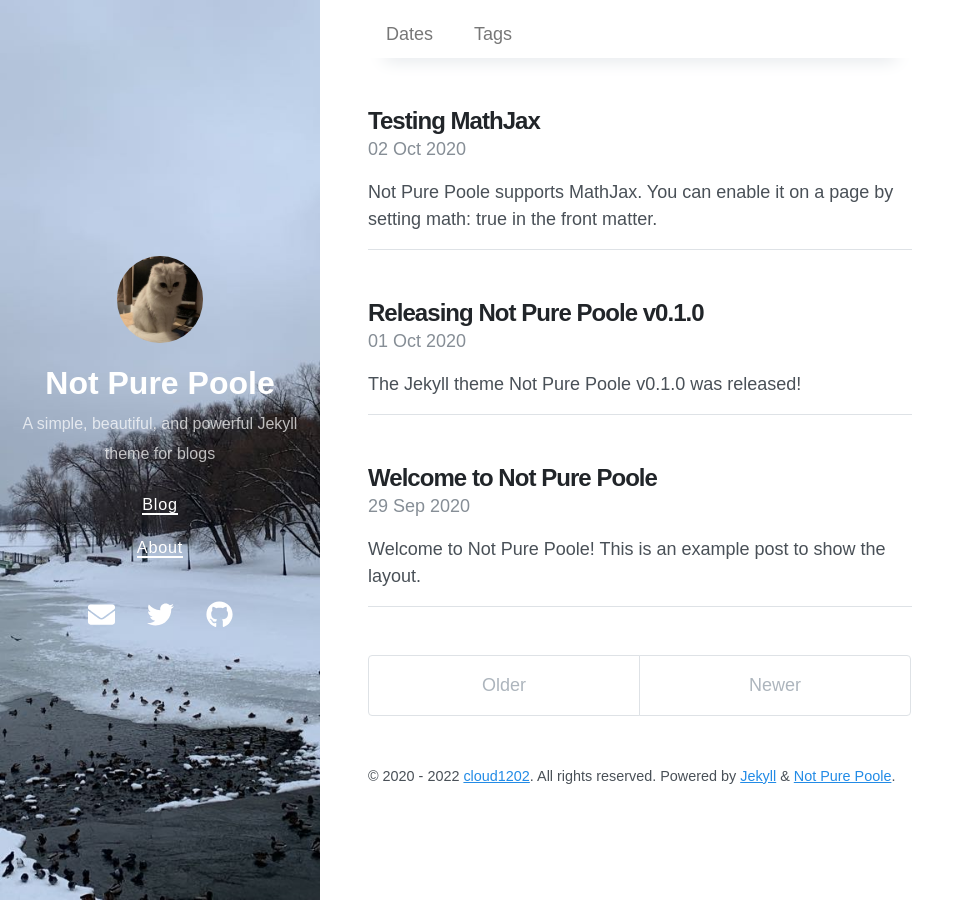
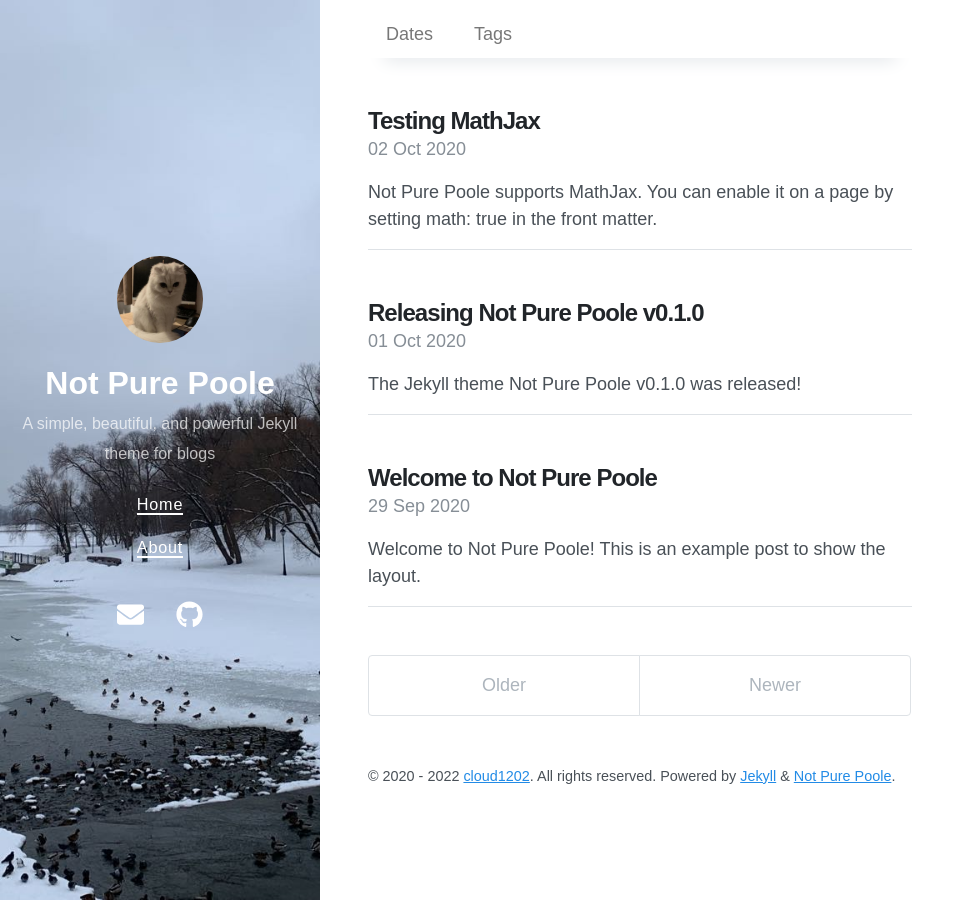
Before and after one commit to cloud1202/cloud1202.github.io, a Jekyll site: the page built from index.html, in a window 1280 px wide. Shown: the whole page, without its empty margins (0-975 px from the left). Built offline with Jekyll 4.4.1, drawn with Linux system fonts in a browser that asks for light colours; nearby versions of some CDN libraries; the list of posts is cut into pages by our own code.

Commit message:
Update yml
Update yml

```diff
--- a/_data/navigation.yml
+++ b/_data/navigation.yml
@@ -1,4 +1,4 @@
-- title: Blog
+- title: Home
   url: /
 - title: About
   url: /about/
--- a/_data/social.yml
+++ b/_data/social.yml
@@ -1,9 +1,6 @@
 - title: Email
   url: mailto://vszhub@gmail.com
   icon: fas fa-envelope
-- title: Twitter
-  url: https://twitter.com/vszhub
-  icon: fab fa-twitter
 - title: GitHub
-  url: https://github.com/vszhub/not-pure-poole
+  url: https://github.com/cloud1202
   icon: fab fa-github
```
